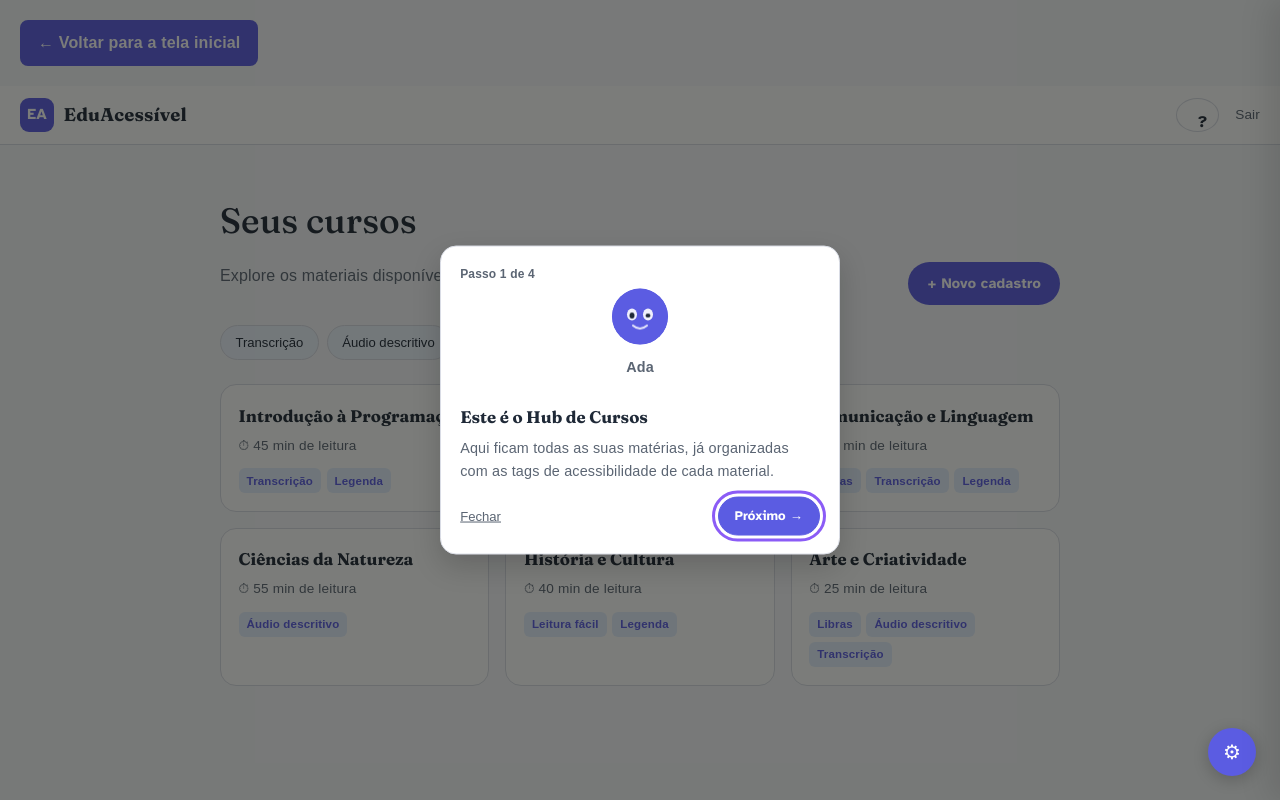
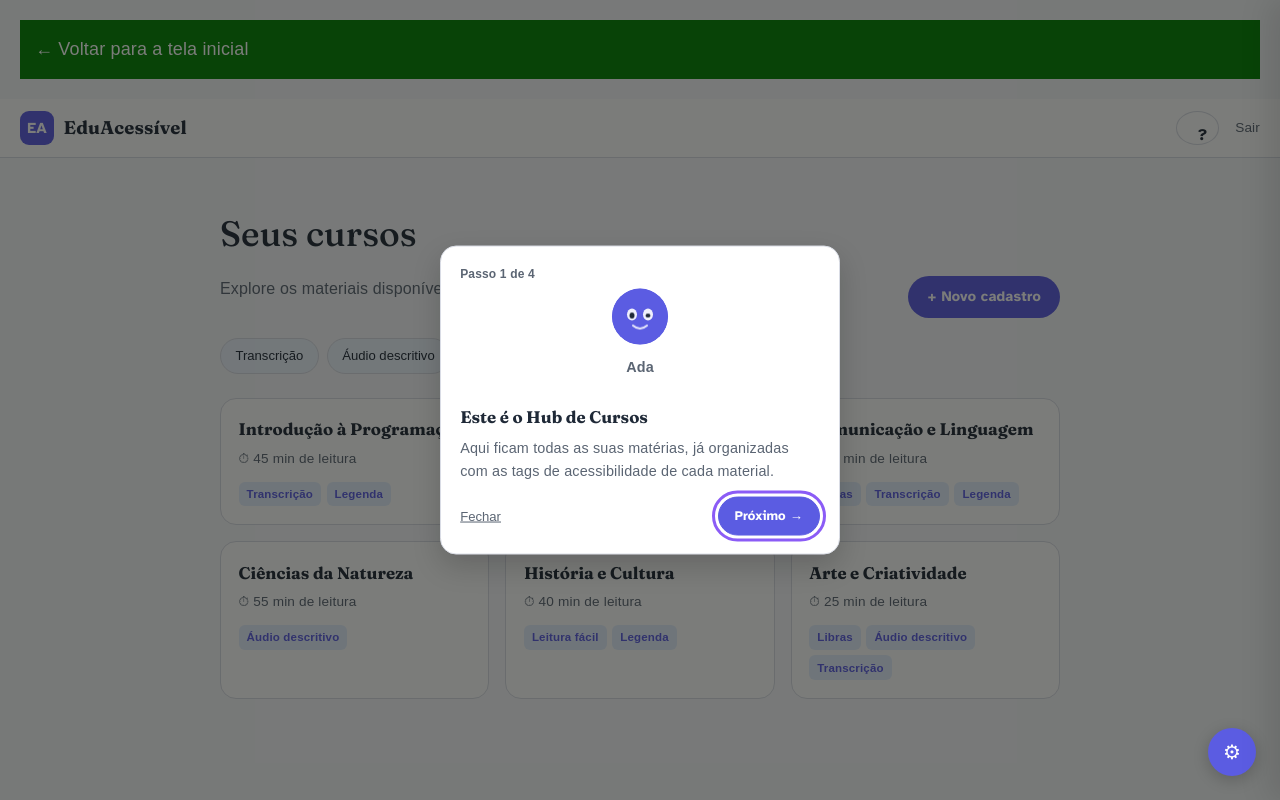
Before and after one commit to gustav440/EduAcessivel-Educacional, a website: page cadastro-adaptavel/conteudo.html in a window 1280 px wide. Drawn offline with Linux system fonts and the light colour scheme.

Commit message:
Botão voltar

```diff
--- a/cadastro-adaptavel/conteudo.html
+++ b/cadastro-adaptavel/conteudo.html
@@ -11,7 +11,9 @@
   <link rel="stylesheet" href="../css/style.css" />
 </head>
 <body>
-  <a href="../index.html" class="btn-voltar">← Voltar para a tela inicial</a>
+  <a href="../index.html" style="display:block; margin:20px; padding:15px; background:green; color:white; font-size:18px;">
+  ← Voltar para a tela inicial
+</a>
   <a class="skip-link" href="#conteudo-principal">Pular para o conteúdo</a>
 
   <!-- ===== TOPBAR ===== -->
```
